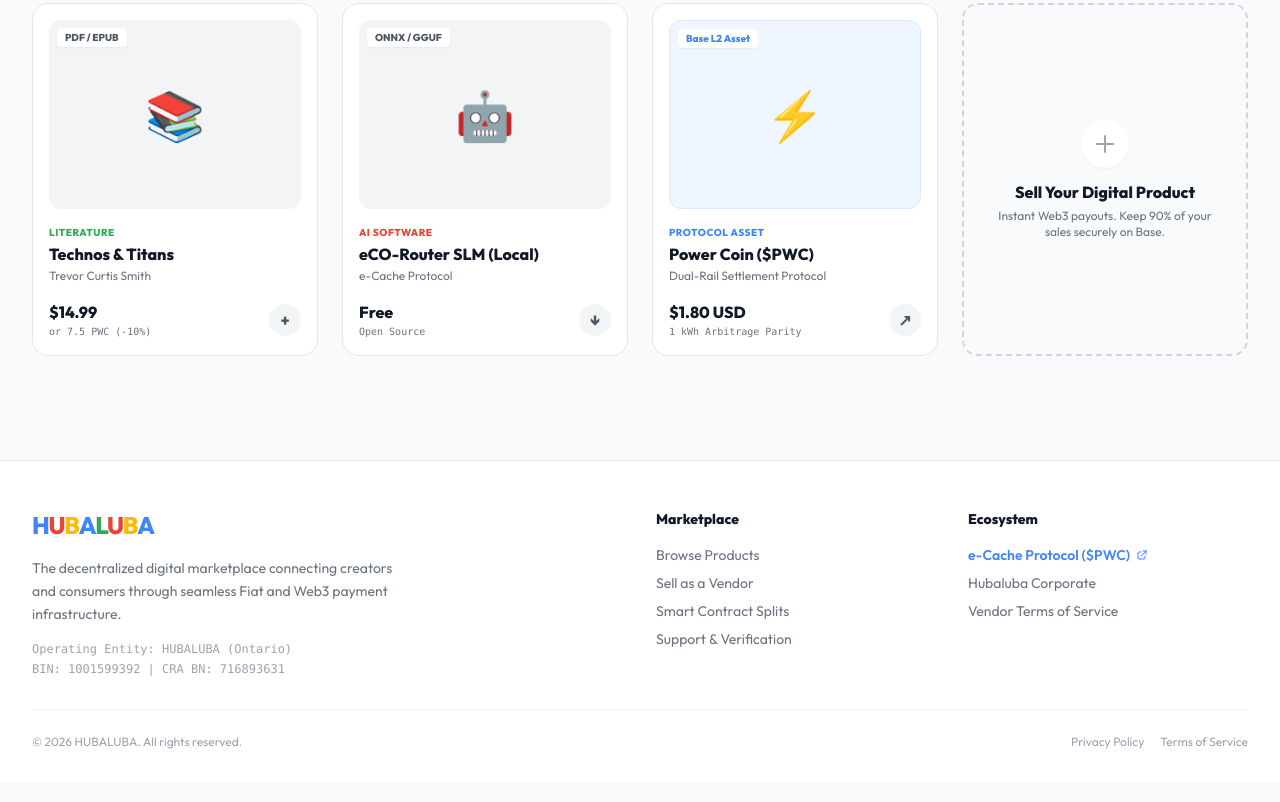
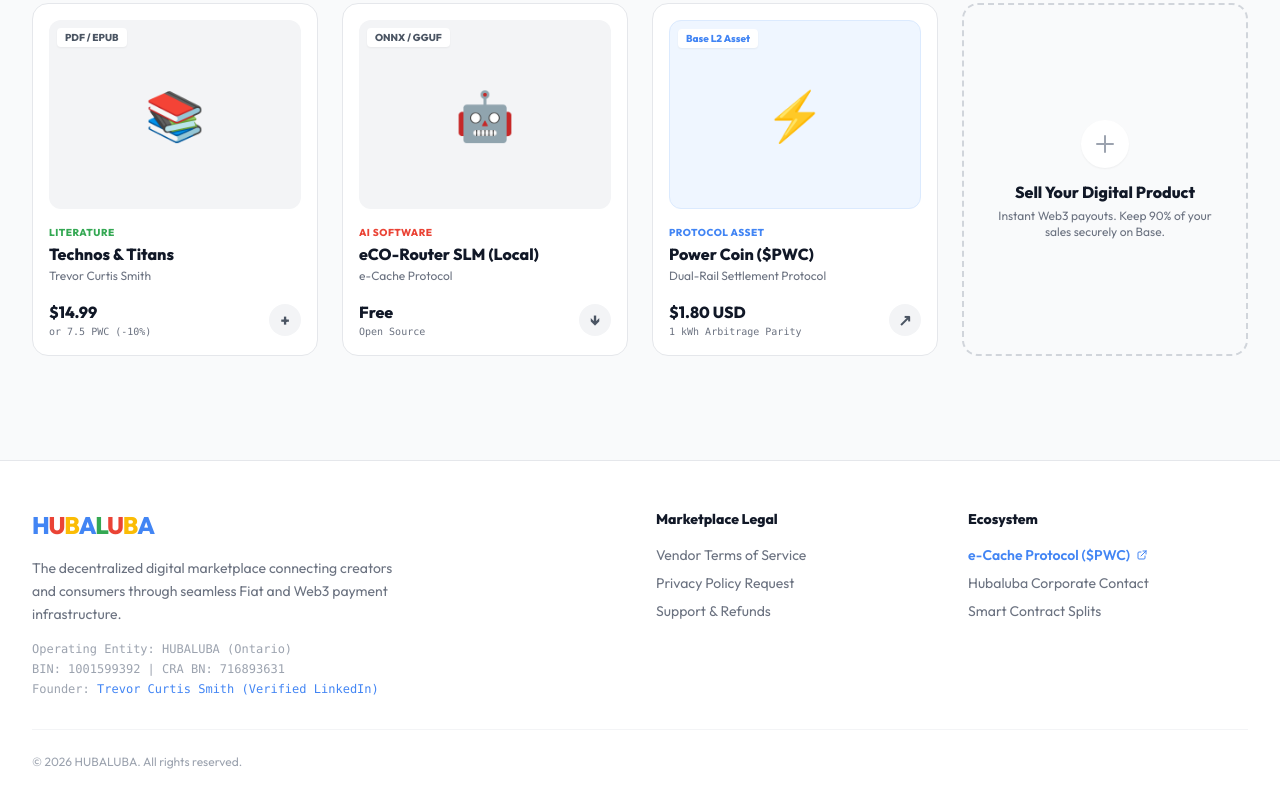
Before and after one commit to trevorsmithworks-hue/hubaluba-marketplace, a plain HTML site: page index.html in a window 1280 px wide. Shown: the part 634-1436 px from the top of the page. Drawn offline with nearby package versions, Linux system fonts and the light colour scheme.

Commit message:
Change 'Marketplace' to 'Marketplace Legal' and update links
Updated marketplace section with legal terms and contact links.

```diff
--- a/index.html
+++ b/index.html
@@ -476,16 +476,16 @@
           <div class="text-xs text-gray-400 space-y-1 font-mono">
             <div>Operating Entity: HUBALUBA (Ontario)</div>
             <div>BIN: 1001599392 | CRA BN: 716893631</div>
+            <div>Founder: <a href="https://www.linkedin.com/in/trevor-smith-aa1500322" target="_blank" class="text-hubablue hover:underline">Trevor Curtis Smith (Verified LinkedIn)</a></div>
           </div>
         </div>
 
         <div>
-          <h3 class="font-bold text-gray-900 mb-4 text-sm">Marketplace</h3>
+          <h3 class="font-bold text-gray-900 mb-4 text-sm">Marketplace Legal</h3>
           <ul class="space-y-2 text-sm text-gray-500">
-            <li><button onclick="switchView('marketplace')" class="hover:text-hubablue">Browse Products</button></li>
-            <li><button onclick="switchView('vendor')" class="hover:text-hubablue">Sell as a Vendor</button></li>
-            <li><button onclick="alert('90% of every sale routes instantly to the vendor wallet address. 10% platform fee settles protocol operations.')" class="hover:text-hubablue">Smart Contract Splits</button></li>
-            <li><a href="mailto:contact@e-powercoin.com" class="hover:text-hubablue">Support & Verification</a></li>
+            <li><a href="mailto:contact@e-powercoin.com?subject=Vendor%20Terms%20Inquiry" class="hover:text-hubablue">Vendor Terms of Service</a></li>
+            <li><a href="mailto:contact@e-powercoin.com?subject=Privacy%20Policy%20Inquiry" class="hover:text-hubablue">Privacy Policy Request</a></li>
+            <li><a href="mailto:contact@e-powercoin.com?subject=Legal%20Support" class="hover:text-hubablue">Support & Refunds</a></li>
           </ul>
         </div>
 
@@ -498,18 +498,14 @@
                 <svg class="w-3 h-3" fill="none" viewBox="0 0 24 24" stroke="currentColor"><path stroke-linecap="round" stroke-linejoin="round" stroke-width="2" d="M10 6H6a2 2 0 00-2 2v10a2 2 0 002 2h10a2 2 0 002-2v-4M14 4h6m0 0v6m0-6L10 14"/></svg>
               </a>
             </li>
-            <li><a href="https://hubaluba.com" class="hover:text-hubablue">Hubaluba Corporate</a></li>
-            <li><a href="#" class="hover:text-hubablue">Vendor Terms of Service</a></li>
+            <li><a href="mailto:contact@e-powercoin.com?subject=Corporate%20Inquiry" class="hover:text-hubablue">Hubaluba Corporate Contact</a></li>
+            <li><button onclick="alert('90% of every sale routes instantly to the vendor wallet address. 10% platform fee settles protocol operations.')" class="hover:text-hubablue">Smart Contract Splits</button></li>
           </ul>
         </div>
       </div>
 
       <div class="border-t border-gray-100 pt-6 flex flex-col md:flex-row items-center justify-between gap-4 text-xs text-gray-400">
         <div>© 2026 HUBALUBA. All rights reserved.</div>
-        <div class="flex gap-4">
-          <a href="#" class="hover:text-gray-600">Privacy Policy</a>
-          <a href="#" class="hover:text-gray-600">Terms of Service</a>
-        </div>
       </div>
 
     </div>
```
